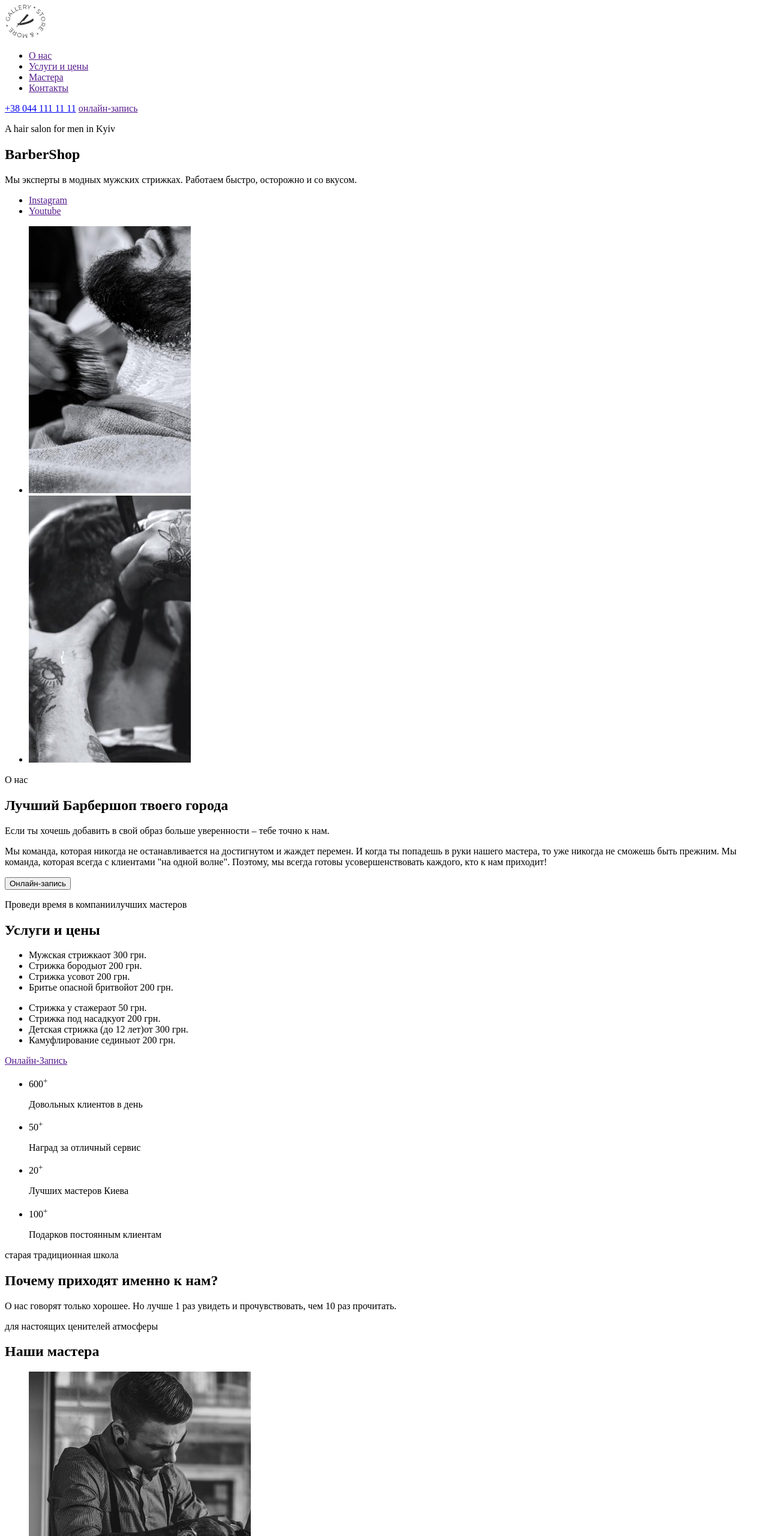
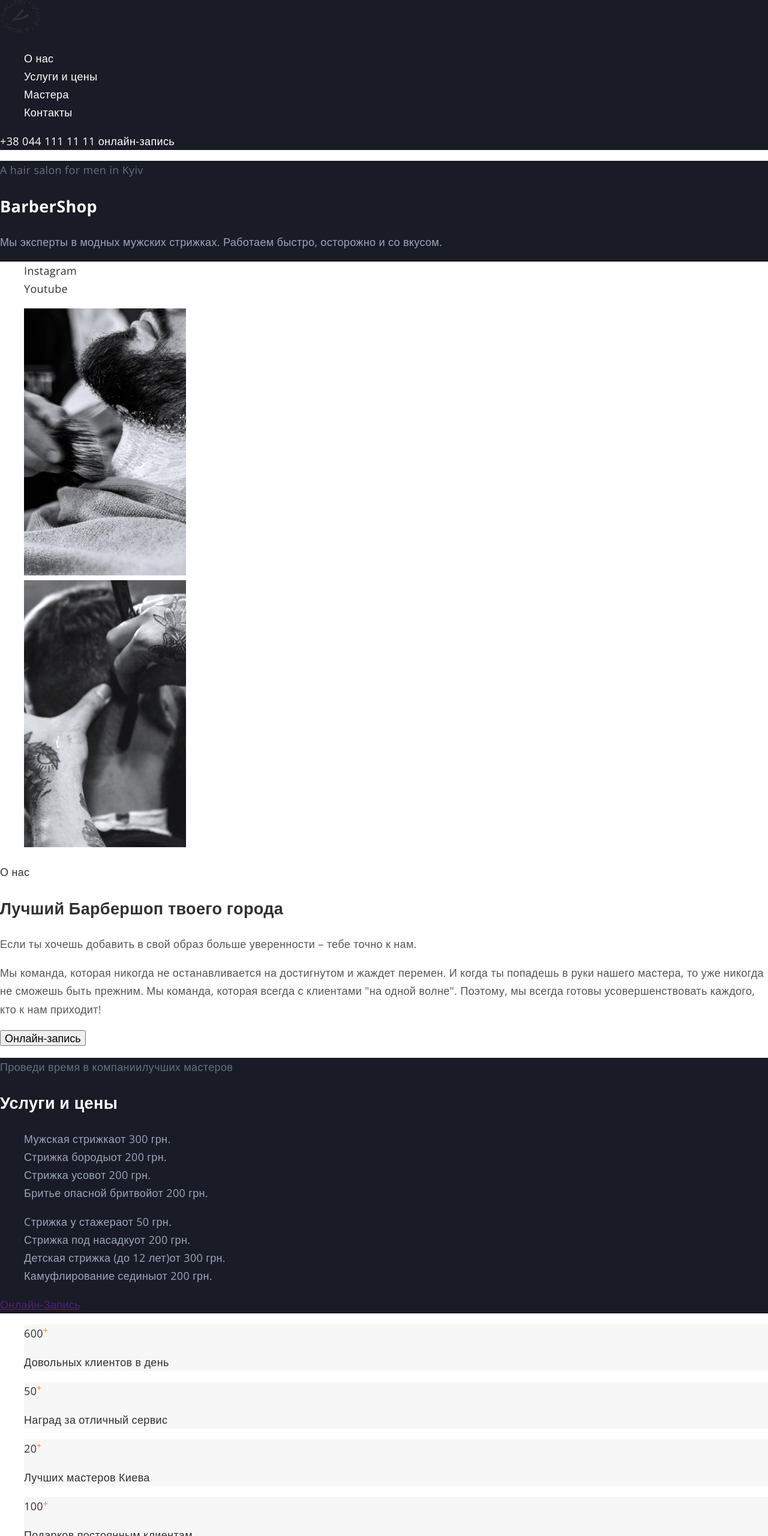
Before and after one commit to mrBidone/GoiT_Barbershop_Practice, a plain HTML site: page index.html in a window 1280 px wide. Shown: the top 2560 px of the page at 60% size. Drawn offline with nearby package versions, Linux system fonts and the light colour scheme.

Commit message:
Add Fonts and normalize links to html file
Добавил Шрифты и Нормалайз

```diff
--- a/index.html
+++ b/index.html
@@ -5,40 +5,46 @@
         <meta http-equiv="X-UA-Compatible" content="IE=edge">
         <meta name="viewport" content="width=device-width, initial-scale=1.0">
         <title>Barbershop</title>
+        <link rel="preconnect" href="https://fonts.googleapis.com">
+        <link rel="preconnect" href="https://fonts.gstatic.com" crossorigin>
+        <link href="https://fonts.googleapis.com/css2?family=Open+Sans:wght@400;600;700&family=Raleway:wght@700&display=swap"
+            rel="stylesheet">
+            <link rel="stylesheet" href="https://cdnjs.cloudflare.com/ajax/libs/modern-normalize/1.1.0/modern-normalize.min.css">
+        <link rel="stylesheet" href="./style/style.css">
     </head>
     <body>
-        <header>
-            <nav>
+        <header class="section section-header">
+            <nav class="nav-site">
                 <a href="./"><img src="./img/logo.svg" width="69" height="56" alt="Логотип Барбершоп"></a>
-                <ul>
-                    <li><a href="">О нас</a></li>
-                    <li><a href="">Услуги и цены</a></li>
-                    <li><a href="">Мастера</a></li>
-                    <li><a href="">Контакты</a></li>
+                <ul class="list">
+                    <li class="list-item"><a class="link" href="">О нас</a></li>
+                    <li class="list-item"><a class="link" href="">Услуги и цены</a></li>
+                    <li class="list-item"><a class="link" href="">Мастера</a></li>
+                    <li class="list-item"><a class="link" href="">Контакты</a></li>
                 </ul>
             </nav>
-            <a href="tel:+380441111111">+38 044 111 11 11</a>
-            <a href="">онлайн-запись</a>
+            <a class="link" href="tel:+380441111111">+38 044 111 11 11</a>
+            <a class="link" href="">онлайн-запись</a>
         </header>
         <main>
-            <section>
-                <p>A hair salon for men in Kyiv</p>
-                <h1>BarberShop</h1>
-                <p>Мы эксперты в модных мужских стрижках.
+            <section class="hero">
+                <p class="hero-text">A hair salon for men in Kyiv</p>
+                <h1 class="hero-title">BarberShop</h1>
+                <p class="hero-item">Мы эксперты в модных мужских стрижках.
                             Работаем быстро, осторожно и со вкусом.</p>
-                <ul>
-                    <li><a href="" target="_blank" rel="noopener noreferer">Instagram</a></li>
-                    <li><a href="" target="_blank" rel="noopener noreferer">Youtube</a></li>
+                <ul class="aside">
+                    <li><a class="link aside-link" href="" target="_blank" rel="noopener noreferer">Instagram</a></li>
+                    <li><a class="link aside-link" href="" target="_blank" rel="noopener noreferer">Youtube</a></li>
                 </ul>
             </section>
-            <section>
+            <section class="section section-about">
                 <ul>
                     <li><img src="./img/about/img-1.jpg" alt="Работа Барбера"></li>
                     <li><img src="./img/about/img-2.jpg" alt="Стильная стрижка 2022"></li>
                 </ul>
                 <div>
-                    <p>О нас</p>
-                    <h2>Лучший Барбершоп твоего города</h2>
+                    <p class="label">О нас</p>
+                    <h2 class="section-title">Лучший Барбершоп твоего города</h2>
                     <p>Если ты хочешь добавить в свой образ больше уверенности – тебе точно к нам.</p>
                     <p>Мы команда, которая никогда не останавливается на достигнутом
                                 и жаждет перемен. И когда ты попадешь в руки нашего мастера,
@@ -48,16 +54,16 @@
                     <button type="button">Онлайн-запись</button>
                 </div>
             </section>
-            <section>
-                <p>Проведи время в компаниилучших мастеров</p>
-                <h2>Услуги и цены</h2>
-                <ul>
+            <section class="section section-price">
+                <p class="label">Проведи время в компаниилучших мастеров</p>
+                <h2 class="title">Услуги и цены</h2>
+                <ul class="list">
                     <li><span>Мужская стрижка</span><span>от 300 грн.</span></li>
                     <li><span>Стрижка бороды</span><span>от 200 грн.</span></li>
                     <li><span>Стрижка усов</span><span>от 200 грн.</span></li>
                     <li><span>Бритье опасной бритвой</span><span>от 200 грн.</span></li>
                 </ul>
-                <ul>
+                <ul class="list">
                     <li><span>Cтрижка у стажера</span><span>от 50 грн.</span></li>
                     <li><span>Стрижка под насадку</span><span>от 200 грн.</span></li>
                     <li><span>Детская стрижка (до 12 лет)</span><span>от 300 грн.</span></li>
@@ -65,39 +71,39 @@
                 </ul>
                 <a href="">Онлайн-Запись</a>
             </section>
-            <section>
-                <ul>
-                    <li>
-                        <span>600<sup>+</sup></span>
+            <section class="section section-features">
+                <ul class="features-counter">
+                    <li class="counter-item">
+                        <span class="counter">600<sup class="sup">+</sup></span>
                         <p>Довольных клиентов в день</p>
                     </li>
-                    <li>
-                        <span>50<sup>+</sup></span>
+                    <li class="counter-item">
+                        <span class="counter">50<sup class="sup">+</sup></span>
                         <p>Наград за отличный сервис</p>
                     </li>
-                    <li>
-                        <span>20<sup>+</sup></span>
+                    <li class="counter-item">
+                        <span class="counter">20<sup class="sup">+</sup></span>
                         <p>Лучших мастеров Киева</p>
                     </li>
 
-                    <li>
-                        <span>100<sup>+</sup></span>
+                    <li class="counter-item">
+                        <span class="counter">100<sup class="sup">+</sup></span>
                         <p>Подарков постоянным клиентам</p>
                     </li>
                 </ul>
                 <div>
-                    <p>старая традиционная школа</p>
-                    <h2>Почему приходят именно к нам?</h2>
+                    <p class="label">старая традиционная школа</p>
+                    <h2 class="section-title">Почему приходят именно к нам?</h2>
                     <p>О нас говорят только хорошее. Но лучше 1 раз увидеть и прочувствовать, чем 10 раз прочитать.</p>
                 </div>
             </section>
-            <section>
-                <p>для настоящих ценителей атмосферы</p>
-                <h2>Наши мастера</h2>
-                <ul>
-                    <li>
+            <section class="section section-team">
+                <p class="label">для настоящих ценителей атмосферы</p>
+                <h2 class="section-title">Наши мастера</h2>
+                <ul class="list">
+                    <li class="team-item">
                         <img src="./img/masters/img1.jpg" width="370" alt="Барбер John Smith">
-                        <h3>John Smith</h3>
+                        <h3 class="section-title">John Smith</h3>
                         <p>Extreme Barber</p>
                         <ul>
                             <li></li>
@@ -106,9 +112,9 @@
                             <li></li>
                         </ul>
                     </li>
-                    <li>
+                    <li class="team-item">
                         <img src="./img/masters/img2.jpg" width="370" alt="Барбер Michele Doe">
-                        <h3>Michele Doe</h3>
+                        <h3 class="section-title">Michele Doe</h3>
                         <p>Extreme Barber</p>
                         <ul>
                             <li></li>
@@ -117,9 +123,9 @@
                             <li></li>
                         </ul>
                     </li>
-                    <li>
+                    <li class="team-item">
                         <img src="./img/masters/img3.jpg" width="370" alt="Барбер Alan Black">
-                        <h3>Alan Black</h3>
+                        <h3 class="section-title">Alan Black</h3>
                         <p>Extreme Barber</p>
                         <ul>
                             <li></li>
@@ -131,8 +137,8 @@
                 </ul>
             </section>
             <section>
-                <h2>Портфолио</h2>
-                <p>На латинском языке “барба” означает “борода”</p>
+                <h2 class="visually-hidden">Портфолио</h2>
+                <p class="label">На латинском языке “барба” означает “борода”</p>
                 <ul>
                     <li><img src="./img/portfolio/img-25.jpg" width="270" alt=""></li>
                     <li><img src="./img/portfolio/img-26.jpg" width="270" alt=""></li>
@@ -140,33 +146,33 @@
                     <li><img src="./img/portfolio/img-28.jpg" width="270" alt=""></li>
                 </ul>
             </section>
-            <div>
-                <section>
-                    <h2>Онлайн-запись</h2>
+            <div class="section-form">
+                <section class="section">
+                    <h2 class="title">Онлайн-запись</h2>
                 </section>
                 <section>
-                    <h2>Контакты</h2>
+                    <h2 class="title">Контакты</h2>
                     <address>
                         <ul>
-                            <li><a href="https://goo.gl/maps/jJzeuJFhVTPg2ui97" target="_blank" rel="noopener noreferer">ул.
+                            <li><a class="link" href="https://goo.gl/maps/jJzeuJFhVTPg2ui97" target="_blank" rel="noopener noreferer">ул.
                                             Васильковая, 7А
                                             Киев, 08132</a></li>
-                            <li><a href="tel:+380441111111">+38 044 111 11 11</a></li>
-                            <li><a href="mailto:barbershop@email.com">barbershop@email.com</a></li>
+                            <li><a class="link" href="tel:+380441111111">+38 044 111 11 11</a></li>
+                            <li><a class="link" href="mailto:barbershop@email.com">barbershop@email.com</a></li>
                         </ul>
                     </address>
                 </section>
                 <section>
-                    <h3>время работы</h3>
-                    <p>Ежедневно с 9:00 до 22:00</p>
+                    <h3 class="title">время работы</h3>
+                    <p class="timetable">Ежедневно с 9:00 до 22:00</p>
                 </section>
             </div>
         </main>
-        <footer>
-            <p>&copy; Copyright 2020</p>
+        <footer class="section section-footer">
+            <p class="copyrights">&copy; Copyright 2020</p>
             <ul>
-                <li><a href="" target="_blank" rel="noopener noreferer">Instagram</a></li>
-                <li><a href="" target="_blank" rel="noopener noreferer">Youtube</a></li>
+                <li><a class="link" href="" target="_blank" rel="noopener noreferer">Instagram</a></li>
+                <li><a class="link" href="" target="_blank" rel="noopener noreferer">Youtube</a></li>
             </ul>
         </footer>
     </body>
--- /dev/null
+++ b/style/style.css
@@ -0,0 +1,134 @@
+
+:root {
+    --main-text-color: #555555;
+    --secondary-text-color: #303030;
+    --accent-text-color: #FF6C00;
+    --main-bg-color: #FFFFFF;
+    --secondary-bg-color: #F7F7F7;
+    --dark-bg-color: #191C26;
+    --dark-bg-text-color: #FFFFFF;
+    --hero-slogan-color: rgba(157, 164, 190, 0.6);
+    --hero-text-color: #9DA4BD;
+}
+body{
+    font-family: 'Open Sans', sans-serif;
+    font-size: 18px;
+    line-height: 1.67;
+    letter-spacing: 0.02em;
+    color: var(--main-text-color);
+}
+li {
+    list-style: none;
+}
+
+.link {
+    text-decoration: none;
+}
+.section-header, .hero {
+    background-color: var(--dark-bg-color);
+}
+.section-header .link {
+    color: var(--dark-bg-text-color);
+}
+
+.nav-site .link:hover,
+.nav-site .link:focus {
+    color: var(--accent-text-color);
+}
+
+.hero-text {
+    color: var(--hero-slogan-color);
+}
+.hero-title {
+    color: var(--dark-bg-text-color);
+}
+.hero-item {
+    color: var(--hero-text-color);
+}
+
+.aside {
+    background-color: var(--main-bg-color);
+}
+.aside-link {
+    color: var(--secondary-text-color);
+}
+
+.aside-link:hover, .aside-link:focus {
+    color: var(--accent-text-color);
+}
+
+.label {
+    color: var(--secondary-text-color);
+}
+.section-title {
+    color: var(--secondary-text-color);
+}
+
+.section-price {
+    background-color: var(--dark-bg-color);
+}
+
+.section-price .label {
+    color: var(--hero-slogan-color);
+}
+
+.section-price .title {
+    color: var(--dark-bg-text-color);
+}
+
+.section-price .list {
+    color: var(--hero-text-color);
+}
+
+.counter-item {
+    background-color: var(--secondary-bg-color) ;
+}
+
+.counter-item {
+    color: var(--secondary-text-color);
+}
+
+.sup {
+    color: var(--accent-text-color);
+}
+
+.section-team {
+    background-color: var(--secondary-bg-color);
+}
+
+.team-item {
+    color: var(--accent-text-color);
+}
+
+.section-form {
+    background-color: var(--dark-bg-color);
+}
+
+.section-form .title {
+    color: var(--dark-bg-text-color);
+}
+
+.section-form .link {
+    color: var(--hero-text-color);
+}
+.timetable {
+    color: var(--hero-text-color);
+}
+.copyrights {
+    color: var(--hero-text-color);
+}
+
+.section-footer .link {
+    color: var(--secondary-text-color);
+}
+/*  */
+.visually-hidden {
+    position: absolute !important;
+    clip: rect(1px 1px 1px 1px);
+    clip: rect(1px, 1px, 1px, 1px);
+    border: 0 !important;
+    padding: 0 !important;
+    width: 1px !important;
+    height: 1px !important;
+    overflow: hidden;
+}
```
Also changed, not shown: 1 other file.
